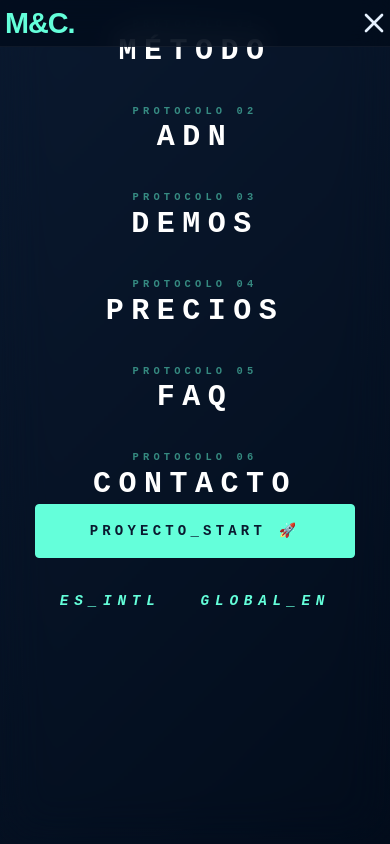
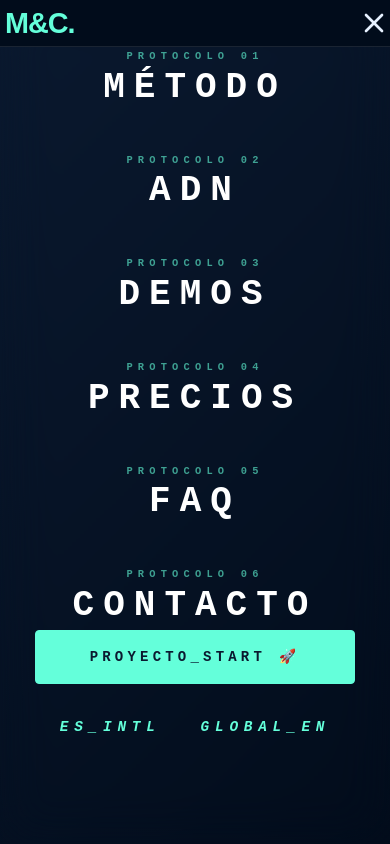
Before and after one commit to markusx5622/mc-websolutions-v2, a Next.js app: page / in a window 390 px wide. Both pictures are taken after a click on the button "Toggle Menu". Shown: the top 844 px of the page. Built offline with nearby package versions, Linux system fonts and the light colour scheme.

Commit message:
fix: aumento masivo de padding superior (pt-72) en menú móvil para visibilidad total

```diff
--- a/src/components/Navbar.tsx
+++ b/src/components/Navbar.tsx
@@ -50,7 +50,7 @@ const Navbar = () => {
           animate={{ opacity: 1 }}
           exit={{ opacity: 0 }}
           transition={{ duration: 0.3 }}
-          className="fixed inset-0 w-full h-[100dvh] z-[5000] md:hidden flex flex-col items-center justify-start overflow-y-auto pt-48 pb-12 overscroll-contain"
+          className="fixed inset-0 w-full h-[100dvh] z-[5000] md:hidden flex flex-col items-center justify-start overflow-y-auto pt-72 pb-12 overscroll-contain"
           style={{
             backgroundColor: '#020c1b',
             backgroundImage: 'linear-gradient(135deg, #0a192f 0%, #020c1b 100%)',
@@ -60,7 +60,7 @@ const Navbar = () => {
           <div className="absolute inset-0 backdrop-blur-xl pointer-events-none" />
 
           {/* Top Bar inside Menu (Sticky-like for easy access) */}
-          <div className="absolute top-0 left-0 w-full p-8 flex justify-between items-center z-[5001] bg-[#020c1b]/80 backdrop-blur-md border-b border-white/5">
+          <div className="absolute top-0 left-0 w-full p-8 flex justify-between items-center z-[5001] bg-[#020c1b]/95 backdrop-blur-md border-b border-white/10">
             <Link href="/" onClick={() => setIsMenuOpen(false)} className="brand-wrapper !opacity-100">
               <span className="brand-name">M&C<span style={{ color: "var(--accent)" }}>.</span></span>
             </Link>
@@ -75,10 +75,10 @@ const Navbar = () => {
 
           {/* Scrollable Navigation Area */}
           <div className="relative z-10 w-full flex flex-col items-center px-6">
-            {/* Safety Spacer to ensure Protocol 01 is always below the header bar */}
-            <div className="h-4 w-full" />
+            {/* Substantial Safety Spacer for the first link */}
+            <div className="h-12 w-full" aria-hidden="true" />
 
-            <nav className="flex flex-col items-center gap-8 w-full max-w-xs">
+            <nav className="flex flex-col items-center gap-10 w-full max-w-xs">
               {navLinks.map((item, i) => (
                 <motion.div
                   key={item.hash}
@@ -92,10 +92,10 @@ const Navbar = () => {
                     onClick={() => setIsMenuOpen(false)}
                     className="mono-text group flex flex-col items-center py-2"
                   >
-                    <span className="text-accent text-[0.65rem] tracking-[0.4em] mb-2 opacity-50 uppercase font-black">Protocolo 0{i+1}</span>
-                    <span className="text-3xl font-extrabold tracking-[0.25em] relative uppercase text-white hover:text-accent transition-colors">
+                    <span className="text-accent text-[0.65rem] tracking-[0.5em] mb-3 opacity-60 uppercase font-black">PROTOCOLO 0{i+1}</span>
+                    <span className="text-4xl font-extrabold tracking-[0.25em] relative uppercase text-white hover:text-accent transition-colors leading-tight">
                       {item.name}
-                      <span className="block h-[2px] w-0 bg-accent transition-all duration-300 group-hover:w-full mx-auto mt-1 shadow-[0_0_15px_var(--accent)]"></span>
+                      <span className="block h-[2px] w-0 bg-accent transition-all duration-300 group-hover:w-full mx-auto mt-2 shadow-[0_0_20px_var(--accent)]"></span>
                     </span>
                   </Link>
                 </motion.div>
```
